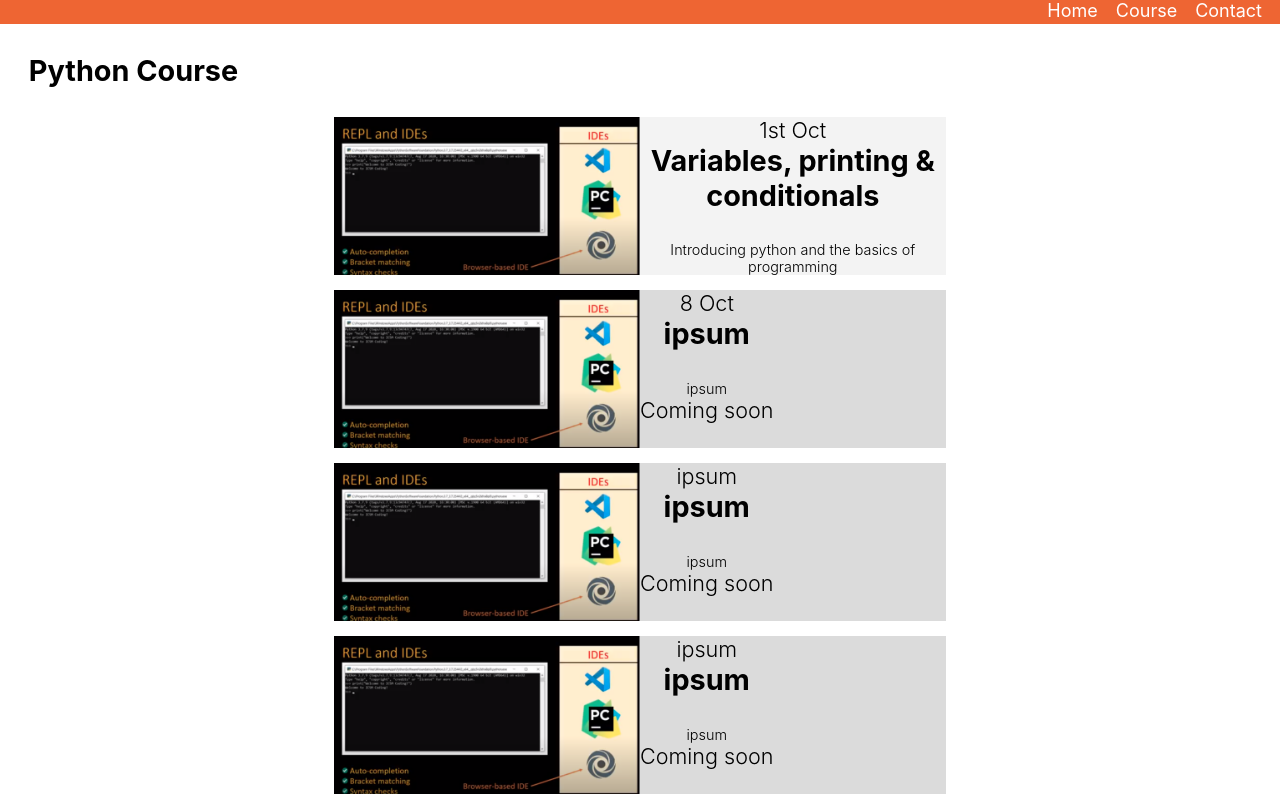
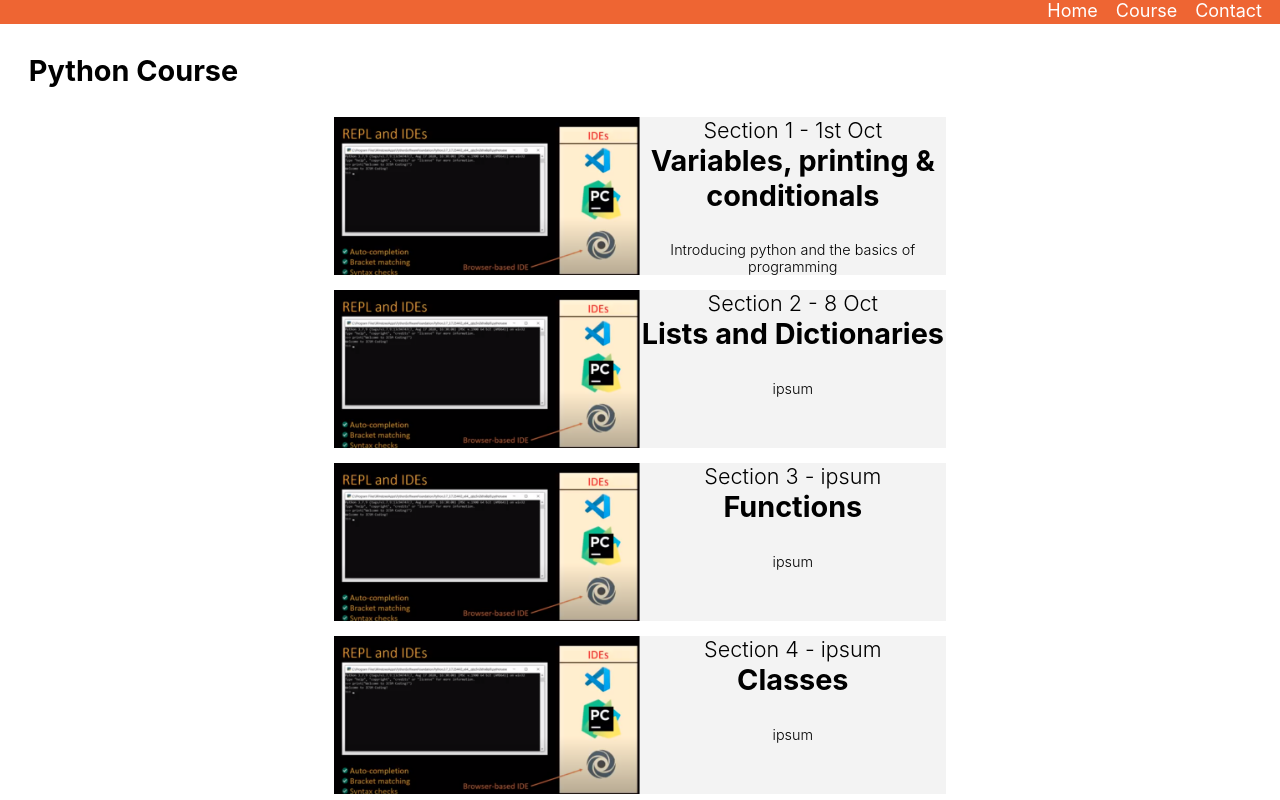
Before and after one commit to charlieblindsay/icsm_web, a React (Create React App) app: page /course in a window 1280 px wide. Shown: the top 800 px of the page. Built offline with nearby package versions, Linux system fonts and the light colour scheme.

Commit message:
added some section titles

```diff
--- a/src/react/R_components/CourseButton.js
+++ b/src/react/R_components/CourseButton.js
@@ -5,11 +5,12 @@ import Thumbnail_1 from '../img/thumbnail_1.png';
 
 
 function CourseButton(props){
+    const navigation_link = 'videos/section' + props.section_number;
     return (
-            <Link to='/videos/section1' className='section-button__link'>
+            <Link to={navigation_link} className='section-button__link'>
                 <div className="row section-button margin-small">
                     <img src={Thumbnail_1} alt="" width="50%"/>
-                    <div>
+                    <div className='text-center'>
                         <h3 className="tertiary-title">{props.date}</h3>
                         <h2 className="secondary-title margin-small">{props.title}</h2>
                         <h4 className='paragraph'>{props.description}</h4>
--- a/src/react/R_components/CourseButtonGrey.js
+++ b/src/react/R_components/CourseButtonGrey.js
@@ -6,11 +6,10 @@ function CourseButtonGrey(props){
             <div className='section-button__link'>
                 <div className="row section-button section-button-grey margin-small">
                     <img src={Thumbnail_1} alt="" width="50%"/>
-                    <div>
+                    <div className='text-center'>
                         <h3 className="tertiary-title">{props.date}</h3>
                         <h2 className="secondary-title margin-small">{props.title}</h2>
                         <h4 className='paragraph'>{props.description}</h4>
-                        <h3 className="tertiary-title">Coming soon</h3>
                     </div>
                 </div>
                 </div>
--- a/src/react/pages/Course.js
+++ b/src/react/pages/Course.js
@@ -5,24 +5,24 @@ import CourseButtonGrey from '../R_components/CourseButtonGrey';
 
 const datesList = ['1st Oct', '8 Oct', 'ipsum', 'ipsum','ipsum','ipsum','ipsum','ipsum','ipsum','ipsum',];
 
-const titleList = ['Variables, printing & conditionals', 'ipsum','ipsum','ipsum','ipsum','ipsum','ipsum','ipsum','ipsum','ipsum','ipsum',];
+const titleList = ['Variables, printing & conditionals', 'Lists and Dictionaries','Functions','Classes','Error handling & Reading/Writing to files','Data Visualization','Undecided','APIs','Undecided','Undecided'];
 
 const descriptionList = ['Introducing python and the basics of programming', 'ipsum', 'ipsum','ipsum','ipsum','ipsum','ipsum','ipsum','ipsum','ipsum', ];
 
-const availableList = [1, 0, 0,0,0,0,0,0,0,0,];
-
+const availableList = [1,1,1,1,1,1,1,1,1,1];
 const courseButtonsList = datesList.map(function(e, i){
+    let section_number_and_date = 'Section ' + (i + 1) + ' - ' + datesList[i];
     if(availableList[i] == 1){
-        return <CourseButton date={datesList[i]} title={titleList[i]} description={descriptionList[i]} />;
+        return <CourseButton section_number={i + 1} date={section_number_and_date} title={titleList[i]} description={descriptionList[i]} />;
     }else{
-        return  <CourseButtonGrey date={datesList[i]} title={titleList[i]} description={descriptionList[i]} />;
+        return  <CourseButtonGrey date={section_number_and_date} title={titleList[i]} description={descriptionList[i]} />;
     }
 });
 
 
 function Course(){
     return (
-        <div className='padding-page'>
+        <div className='padding-large'>
             <h2 className="secondary-title margin-small">Python Course</h2>
             {courseButtonsList}
         </div>
--- a/src/react/pages/Section.js
+++ b/src/react/pages/Section.js
@@ -1,13 +1,15 @@
 import React from 'react';
 import Video from '../R_components/Video';
 
-const section1Links = [
-['https://www.youtube.com/embed/gMiq50rNOlA', 'sum to 100'],
-['https://www.youtube.com/embed/sCbo2WhgwYc', 'agify api']
+const defaultLink = "https://www.youtube.com/embed/17NMhswEpjU";
+
+const section1Links = [[
+defaultLink, 'sum to 100'],
+[defaultLink, 'agify api']
 ];
 
-const sectionTitles = ['Variables, printing and conditionals']
-const sectionLinksList = [section1Links]
+const sectionTitles = ['Variables, printing & conditionals', 'Lists and Dictionaries','Functions','Classes','Error handling & Reading/Writing to files','Data Visualization','Undecided','APIs','Undecided','Undecided'];
+const sectionLinksList = [section1Links, section1Links, section1Links, section1Links, section1Links, section1Links, section1Links, section1Links, section1Links, section1Links]
 
 function Section(props) {
   const videoList = sectionLinksList[parseInt(props.sectionNumber)-1].map(e => <Video src={e[0]} videoTitle={e[1]} />);
--- a/src/react/router.js
+++ b/src/react/router.js
@@ -22,6 +22,33 @@ function App(){
             <Route path='/videos/section1'>
                 <Section sectionNumber='1' />
             </Route>
+            <Route path='/videos/section2'>
+                <Section sectionNumber='2' />
+            </Route>
+            <Route path='/videos/section3'>
+                <Section sectionNumber='3' />
+            </Route>
+            <Route path='/videos/section4'>
+                <Section sectionNumber='4' />
+            </Route>
+            <Route path='/videos/section5'>
+                <Section sectionNumber='5' />
+            </Route>
+            <Route path='/videos/section6'>
+                <Section sectionNumber='6' />
+            </Route>
+            <Route path='/videos/section7'>
+                <Section sectionNumber='7' />
+            </Route>
+            <Route path='/videos/section8'>
+                <Section sectionNumber='8' />
+            </Route>
+            <Route path='/videos/section9'>
+                <Section sectionNumber='9' />
+            </Route>
+            <Route path='/videos/section10'>
+                <Section sectionNumber='10' />
+            </Route>
             <Route path='/course'>
                 <Course/>
             </Route>
--- a/src/sass/base/_typography.scss
+++ b/src/sass/base/_typography.scss
@@ -25,6 +25,13 @@ base {
   font-weight: 300;
 }
 
+//TEXT ALIGNMENT
+.text-center{
+  text-align: center;
+  width: 100%;
+  margin: 0 auto;
+}
+
 // MARGINS
 .margin-big {
   margin-bottom: 50vh;
@@ -47,8 +54,12 @@ base {
 }
 
 //PADDING
-.padding-page{
+.padding-large{
   padding: 2em;
+}
+
+.padding-small{
+  padding: 1em;
 }
 
 //TEXT COLOR
```
Also changed, not shown: src/css/main.css (+1 -1 lines).
